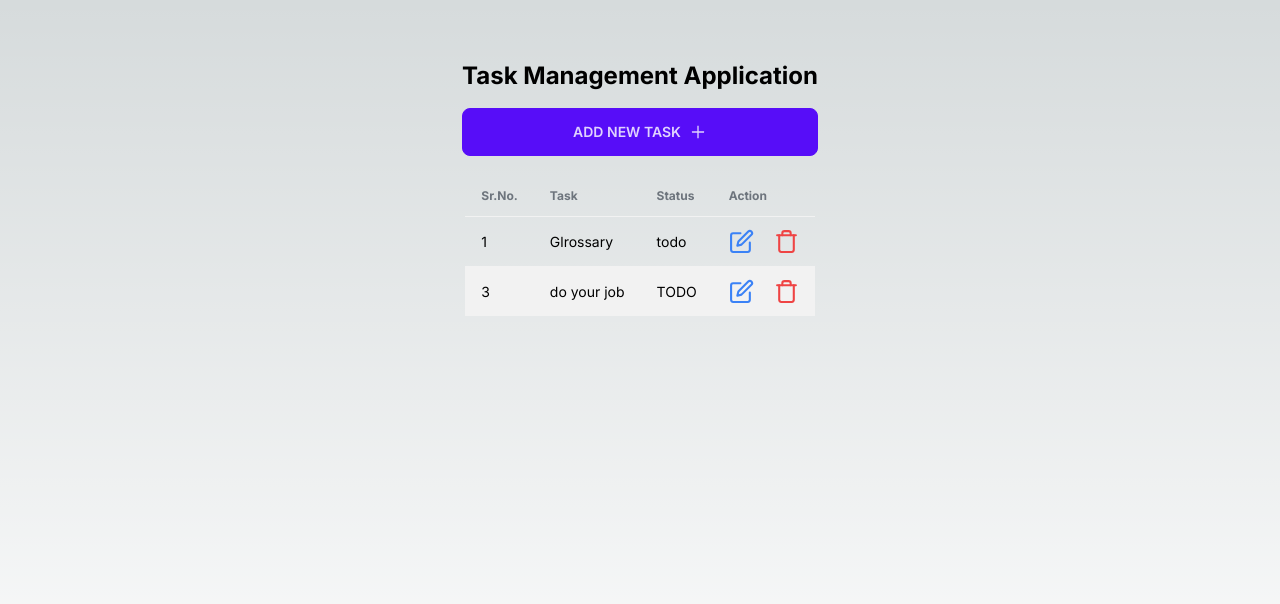
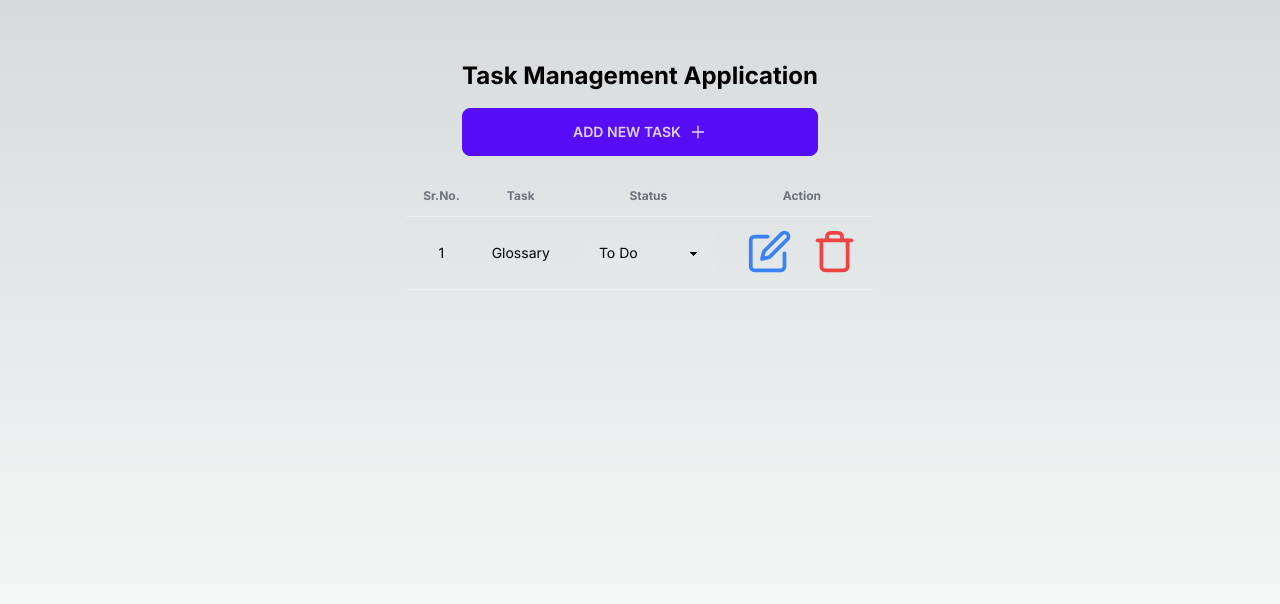
Before and after one commit to Aknathpanchal/SamuraiAssingment, a Next.js app: page / in a window 1280 px wide. Shown: the top 604 px of the page. Built offline with nearby package versions, Linux system fonts and the light colour scheme; data requests are answered from the project's data file.

Commit message:
Status function done

```diff
--- a/api.ts
+++ b/api.ts
@@ -1,5 +1,6 @@
 import { ITask } from "./types/tasks";
 
+// const baseUrl = process.env.API_URL
 const baseUrl = "http://localhost:3002";
 
 export const getAllTodos = async (): Promise<ITask[]> => {
@@ -32,6 +33,12 @@
   return updatedTodo;
 };
 
+export const getSingleTodo = async (todo: ITask): Promise<ITask> => {
+  const res = await fetch(`${baseUrl}/tasks/${todo.id}`, {});
+  const singleTodo = await res.json();
+  return singleTodo;
+};
+
 export const deleteTodo = async (id: string): Promise<void> => {
   await fetch(`${baseUrl}/tasks/${id}`, {
     method: "DELETE",
--- a/app/components/AddTask.tsx
+++ b/app/components/AddTask.tsx
@@ -22,7 +22,7 @@
       id: uuidv4(),
       title: inputValue,
       desc: editorValue,
-      status: "TODO",
+      status: "To Do",
     });
     setInputValue("");
     setEditorValue("");
--- a/app/components/Task.tsx
+++ b/app/components/Task.tsx
@@ -1,7 +1,7 @@
 "use client";
 
 import { ITask, modules, formats } from "@/types/tasks";
-import { FormEventHandler, useState } from "react";
+import { ChangeEvent, FormEventHandler, useEffect, useState } from "react";
 import { FiEdit, FiTrash } from "react-icons/fi";
 import ReactQuill from "react-quill";
 import "react-quill/dist/quill.snow.css";
@@ -12,29 +12,31 @@
 
 interface TaskProps {
   task: ITask;
+  index: number;
 }
 
-const Task: React.FC<TaskProps> = ({ task }) => {
+const Task: React.FC<TaskProps> = ({ task , index }) => {
   const router = useRouter();
   const [modalOpenToEdit, setModalOpenToEdit] = useState<boolean>(false);
   const [modalOpenToDelete, setModalOpenToDelete] = useState<boolean>(false);
+  const [modalOpenToDetail, setModalOpenToDetail] = useState<boolean>(false);
   const [editInputValue, setEditInputValue] = useState<string>(task.title);
   const [editEditorValue, setEditEditorValue] = useState<string>(task.desc);
+  const [statusValue, setStatusValue] = useState<string>(task.status);
+  const [isFormSubmitted, setIsFormSubmitted] = useState<boolean>(false);
+  const [isSelectChanged, setIsSelectChanged] = useState<boolean>(false);
 
   const handleEditFormSubmit: FormEventHandler<HTMLFormElement> = async (e) => {
     e.preventDefault();
-    await editTodo({
-      id: task.id,
-      title: editInputValue,
-      desc: editEditorValue,
-      status: "TODO",
-    });
+    setIsFormSubmitted(true);
+    setIsSelectChanged(false);
     setModalOpenToEdit(false);
     router.refresh();
   };
 
   const handleEditorChange = (newValue: string) => {
     setEditEditorValue(newValue);
+    setIsFormSubmitted(false);
   };
 
   const handleDeleteTask = async (id: string) => {
@@ -43,16 +45,56 @@
     router.refresh();
   };
 
+  const handleSelectChange = async (e: ChangeEvent<HTMLSelectElement>) => {
+    const newStatus = e.target.value;
+    if (newStatus !== statusValue) {
+      setStatusValue(newStatus);
+      setIsSelectChanged(true);
+      setIsFormSubmitted(false);
+    }
+  };
+
+  useEffect(() => {
+    if (isFormSubmitted) {
+      editTask();
+    } else if (isSelectChanged) {
+      editTask();
+    }
+  }, [isFormSubmitted, isSelectChanged]);
+
+  const editTask = async () => {
+    await editTodo({
+      id: task.id,
+      title: editInputValue,
+      desc: editEditorValue,
+      status: statusValue,
+    });
+    router.refresh();
+  };
+
   return (
     <tr key={task.id}>
-      <td>{task.id}</td>
-      <td>{task.title}</td>
-      <td>{task.status}</td>
-      <td className="flex gap-5">
+      <td className="text-center">{index+1}</td>
+      <td className="text-center">{task.title}</td>
+      <td className="text-center">
+        <select
+        className="select select-ghost w-full max-w-xs"
+        value={statusValue}
+        onChange={handleSelectChange}
+        >
+
+  <option value="To Do">To Do</option>
+  <option value="In Progress">In Progress</option>
+  <option value="Completed">Completed</option>
+</select>
+
+
+      </td>
+      <td className="flex gap-5 text-center items-center justify-center ">
         <FiEdit
           cursor="pointer"
           className="text-blue-500"
-          size={25}
+          size={45}
           onClick={() => setModalOpenToEdit(true)}
         />
 
@@ -89,7 +131,7 @@
         <FiTrash
           cursor="pointer"
           className="text-red-500"
-          size={25}
+          size={45}
           onClick={() => setModalOpenToDelete(true)}
         />
 
@@ -106,6 +148,18 @@
             </button>
           </div>
         </Modal>
+
+        <Modal
+          modalOpen={modalOpenToDetail}
+          setModalOpen={setModalOpenToDetail}
+        >
+          <h3 className="text-lg">
+            Are you sure, you want to delete this task?
+          </h3>
+          <div className="modal-action">
+
+          </div>
+        </Modal>
       </td>
     </tr>
   );
--- a/app/components/TodoList.tsx
+++ b/app/components/TodoList.tsx
@@ -1,32 +1,30 @@
-import { ITask } from "@/types/tasks"
-import Task from "./Task"
+import { ITask } from "@/types/tasks";
+import Task from "./Task";
 
-interface TodoListProps{
-    tasks:ITask[]
+interface TodoListProps {
+  tasks: ITask[];
 }
 
-const TodoList:React.FC<TodoListProps> = ({tasks}) => {
+const TodoList: React.FC<TodoListProps> = ({ tasks }) => {
   return (
     <div className="overflow-x-auto">
       <table className="table table-zebra">
-    {/* head */}
         <thead>
-      <tr>
-        <th>Sr.No.</th>
-        <th>Task</th>
-        <th>Status</th>
-        <th>Action</th>
+          <tr >
+            <th className="text-center">Sr.No.</th>
+            <th className="text-center">Task</th>
+            <th className="text-center">Status</th>
+            <th className="text-center">Action</th>
           </tr>
         </thead>
         <tbody>
-        {tasks.map(task=> (
-        <Task key={task.id} task={task}/>
+          {tasks.map((task, taskIndex) => (
+            <Task key={task.id} task={task} index={taskIndex} />
           ))}
-
         </tbody>
       </table>
     </div>
-  )
-}
+  );
+};
 
-export default TodoList
+export default TodoList;
--- a/data/todos.json
+++ b/data/todos.json
@@ -2,15 +2,9 @@
   "tasks": [
     {
       "id": "1",
-      "title": "Glrossary",
-      "desc": "xyz",
-      "status": "todo"
-    },
-    {
-      "id": "3",
-      "title": "do your job",
-      "desc": "<p>ghhhy</p>",
-      "status": "TODO"
+      "title": "Glossary ",
+      "desc": "<ol><li><strong>Tomato</strong></li><li><u>onion</u></li><li><span class=\"ql-size-large\">Sweet-Potato</span></li><li>red chillies</li><li>green chillies</li><li>sweets</li></ol>",
+      "status": "To Do"
     }
   ]
 }
--- a/next.config.js
+++ b/next.config.js
@@ -1,6 +1,6 @@
 /** @type {import('next').NextConfig} */
 const nextConfig = {
-    env:{}
+    env:{API_URL:"https://ill-rose-cormorant-boot.cyclic.app"}
 }
 
 module.exports = nextConfig
```
Lines whose indentation alone changed are shown as unchanged.
